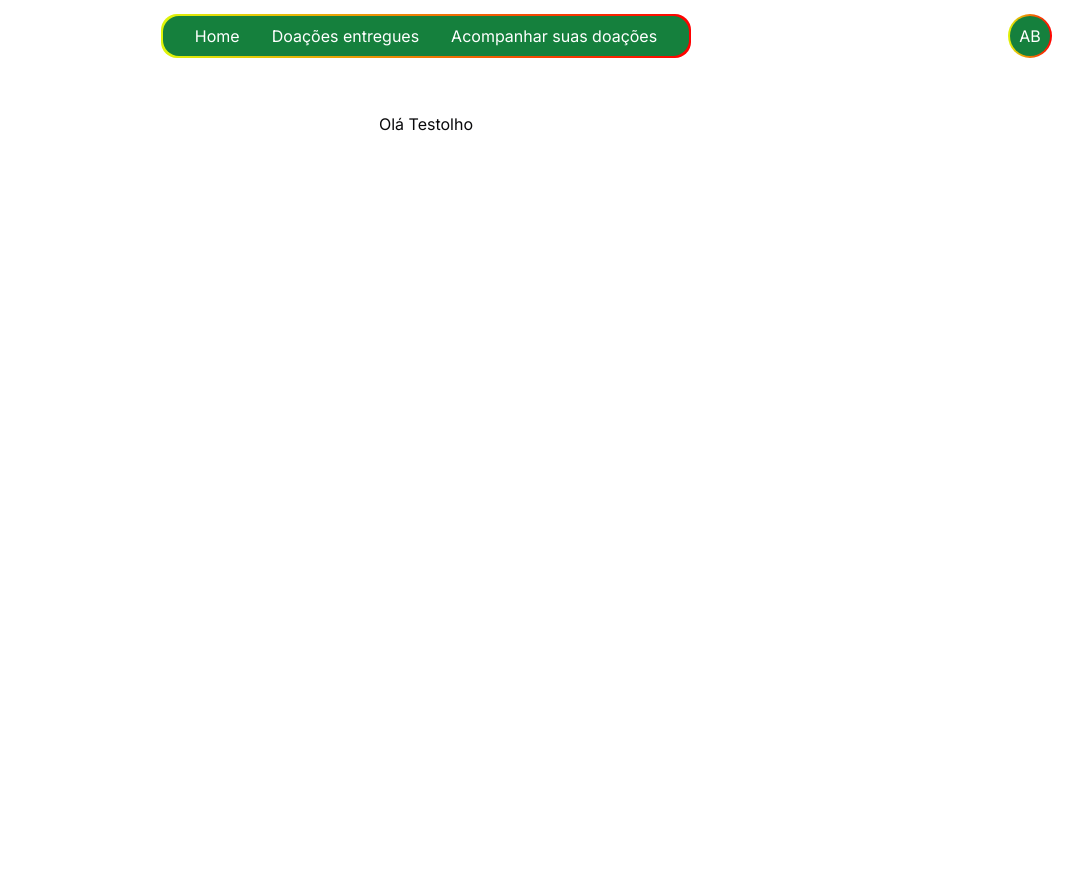
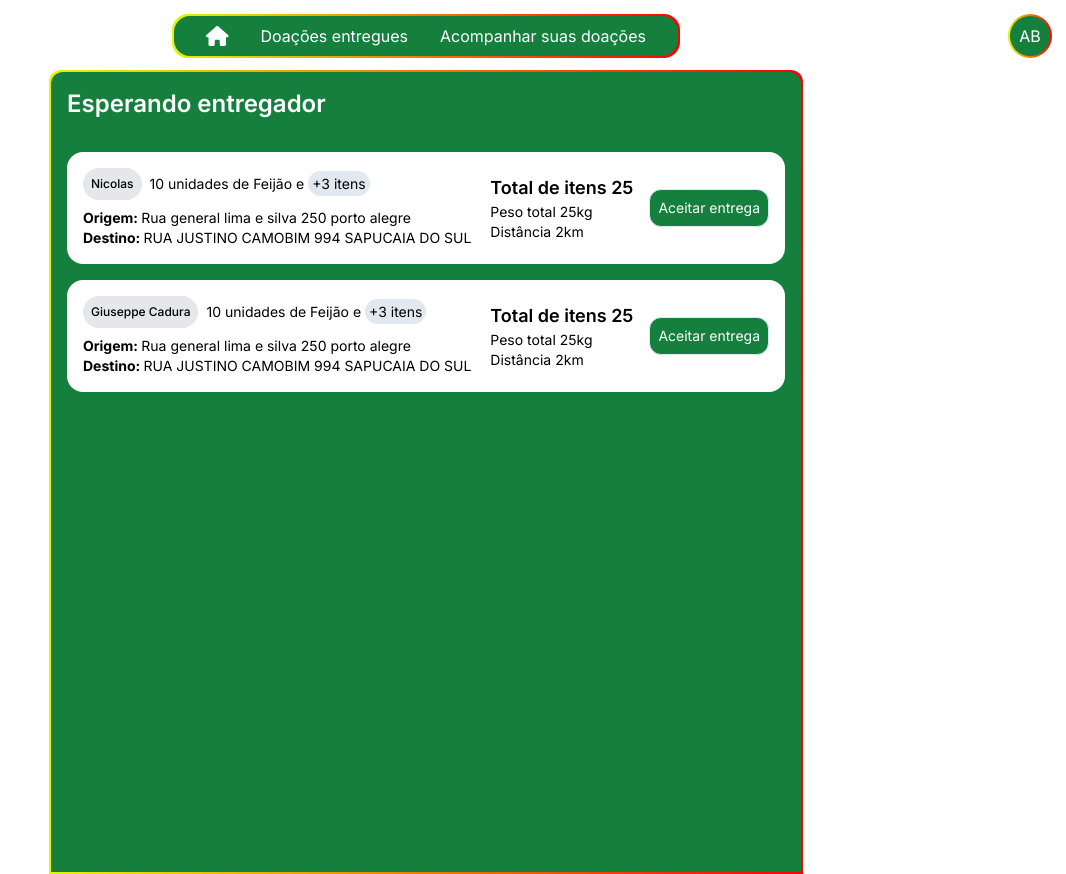
Before and after one commit to onicolasz/entrega-doacoes, a Next.js app: page / in a window 1280 px wide. Shown: the whole page, without its empty margins (214-1280 px from the left). Before the commit the page ends 816 px from the top, so only its background shows below. Built offline with nearby package versions, Linux system fonts and the light colour scheme; no server answers; sample sign-in values are in the browser's storage.

Commit message:
feat: cards

```diff
--- a/package.json
+++ b/package.json
@@ -10,6 +10,9 @@
   },
   "dependencies": {
     "@hookform/resolvers": "^3.4.2",
+    "@fortawesome/fontawesome-svg-core": "^6.5.2",
+    "@fortawesome/free-solid-svg-icons": "^6.5.2",
+    "@fortawesome/react-fontawesome": "^0.2.2",
     "@prisma/client": "^5.14.0",
     "@radix-ui/react-label": "^2.0.2",
     "@radix-ui/react-slot": "^1.0.2",
--- a/src/app/contexts/user.context.tsx
+++ b/src/app/contexts/user.context.tsx
@@ -22,7 +22,7 @@ const UserProvider = ({ children }: { children: React.ReactNode }) => {
   const updateUser = async (email: string) => {
     setUser({
       id: 1,
-      name: "Testolho",
+      name: "Giuseppe Cadura",
       email: email,
       transporter_id: 1,
     });
--- a/src/app/page.tsx
+++ b/src/app/page.tsx
@@ -4,25 +4,64 @@ import { useSession } from "next-auth/react";
 import { useRouter } from "next/navigation";
 import { UserContext } from "./contexts/user.context";
 import { useContext } from "react";
+import DonationCard from "@/components/DonationCard";
+
+const data = [
+  {
+    userName: "Nicolas",
+    items: [
+      { name: "Feijão", quantity: 10, weigth: 100 },
+      { name: "Arroz", quantity: 5, weigth: 100 },
+      { name: "Item 3", quantity: 5, weigth: 100 },
+      { name: "Item 4", quantity: 5, weigth: 100 },
+    ],
+    from_location: "Rua general lima e silva 250 porto alegre",
+    destination_location: "RUA JUSTINO CAMOBIM 994 SAPUCAIA DO SUL",
+  },
+  {
+    userName: "Giuseppe Cadura",
+    items: [
+      { name: "Feijão", quantity: 10, weigth: 100 },
+      { name: "Arroz", quantity: 5, weigth: 100 },
+      { name: "Item 3", quantity: 5, weigth: 100 },
+      { name: "Item 4", quantity: 5, weigth: 100 },
+    ],
+    from_location: "Rua general lima e silva 250 porto alegre",
+    destination_location: "RUA JUSTINO CAMOBIM 994 SAPUCAIA DO SUL",
+  },
+];
 
 export default function Home() {
   const { data: session, status } = useSession();
-  const { user, updateUser } = useContext(UserContext)
+  const { user, updateUser } = useContext(UserContext);
   const { push } = useRouter();
 
-  console.log('plau', session)
+  console.log("plau", session);
 
-  if (status === 'unauthenticated') {
+  if (status === "unauthenticated") {
     push("/login");
   }
 
-  if(!!session?.user?.email && !user) {
-    updateUser(session.user.email)
+  if (!!session?.user?.email && !user) {
+    updateUser(session.user.email);
   }
 
   return (
-    <main className="flex min-h-screen flex-col items-center justify-between p-24">
-      <h1>Olá {user?.name} </h1>
+    <main className="flex min-h-screen flex-col items-center justify-between p-14">
+      <div className="bg-green-700 border-gradient min-h-screen rounded-t-xl w-[750px]">
+        <p className="text-2xl text-white font-semibold py-4 pl-4">
+          Esperando entregador
+        </p>
+        {data.map((item, index) => (
+          <DonationCard
+            key={index}
+            userName={item.userName}
+            items={item.items}
+            fromLocation={item.from_location}
+            destinationLocation={item.destination_location}
+          />
+        ))}
+      </div>
     </main>
   );
 }
--- /dev/null
+++ b/src/components/DonationCard.tsx
@@ -0,0 +1,75 @@
+import { UserContext } from "@/app/contexts/user.context";
+import { useContext } from "react";
+
+type Item = {
+  name: string;
+  quantity: number;
+  weigth: number;
+};
+
+type CardProps = {
+  userName: string;
+  items: Item[];
+  fromLocation: string;
+  destinationLocation: string;
+};
+
+const DonationCard: React.FC<CardProps> = ({
+  userName,
+  items,
+  fromLocation,
+  destinationLocation,
+}) => {
+  const { user } = useContext(UserContext);
+  const firstItem = items[0];
+  const additionalItems = items.length - 1;
+
+  const { totalQuantity, totalWeight } = items.reduce((acc, currentItem) => {
+    return {
+      totalQuantity: acc.totalQuantity + currentItem.quantity,
+      totalWeight: acc.totalWeight + currentItem.weigth,
+    };
+  }, { totalQuantity: 0, totalWeight: 0 });
+
+  return (
+    <div className="flex p-4 mb-4 bg-white text-black text-sm rounded-2xl items-center m-4">
+      <div className="flex-1">
+        <div className="flex items-center mb-2">
+          <div className="rounded-2xl p-2 bg-gray-200 font-medium flex items-center justify-center text-xs mr-2">
+            {userName}
+          </div>
+          <div>
+            {firstItem.quantity}{" "}
+            {firstItem.quantity > 1 ? "unidades" : "unidade"} de{" "}
+            {firstItem.name} e
+            {additionalItems > 0 && (
+              <span className="ml-1 bg-slate-200 rounded-full p-1">
+                +{additionalItems} {additionalItems > 1 ? "itens" : "item"}
+              </span>
+            )}
+          </div>
+        </div>
+        <div>
+          <div>
+            <strong>Origem: </strong> {fromLocation}
+          </div>
+          <div>
+            <strong>Destino: </strong> {destinationLocation}
+          </div>
+        </div>
+      </div>
+      <div className="flex-2 ml-4">
+        <p className="text-lg font-semibold">Total de itens {totalQuantity}</p>
+        <p>Peso total {totalQuantity}kg</p>
+        <p>Distância 2km</p>
+      </div>
+      {!!user?.transporter_id && (
+        <div className="flex-2 ml-4">
+          <button className="bg-green-700 text-white rounded-xl p-2 border border-slate-200 hover:bg-green-500 active:bg-green-700 duration-100">Aceitar entrega</button>
+        </div>
+      )}
+    </div>
+  );
+};
+
+export default DonationCard;
--- a/src/components/NavBar.tsx
+++ b/src/components/NavBar.tsx
@@ -4,6 +4,8 @@ import { UserContext } from "@/app/contexts/user.context";
 import { useRouter } from "next/navigation";
 import { useContext } from "react";
 import { usePathname } from 'next/navigation'
+import { FontAwesomeIcon } from "@fortawesome/react-fontawesome";
+import { faHome } from "@fortawesome/free-solid-svg-icons";
 import ProfileButton from "./ProfileButton";
 
 export default function NavBar() {
@@ -19,18 +21,21 @@ export default function NavBar() {
         <ul className="flex h-full items-center">
           <li
             onClick={() => push("/")}
-            className="h-full items-center flex self-center rounded-2xl p-4 cursor-pointer hover:bg-green-600 hover:font-semibold"
+            className="h-full items-center flex self-center rounded-2xl p-4 cursor-pointer hover:bg-green-600 hover:font-semibold  active:bg-green-700 duration-100"
           >
-            Home
+            <FontAwesomeIcon
+              icon={faHome}
+              size="lg"
+            />
           </li>
           <li
-            className="h-full items-center flex self-center rounded-2xl p-4 cursor-pointer hover:bg-green-600 hover:font-semibold"
+            className="h-full items-center flex self-center rounded-2xl p-4 cursor-pointer hover:bg-green-600 hover:font-semibold  active:bg-green-700 duration-100"
             onClick={() => push("/doacoes/entregues")}
           >
             Doações entregues
           </li>
           <li
-            className="h-full items-center flex p-4 rounded-2xl cursor-pointer hover:bg-green-600 hover:font-semibold"
+            className="h-full items-center flex p-4 rounded-2xl cursor-pointer hover:bg-green-600 hover:font-semibold  active:bg-green-700 duration-100"
             onClick={() => push("/doacoes/acompanhar")}
           >
             Acompanhar suas doações
```
Also changed, not shown: 2 other files (tests, documents, lock files or other folders).
